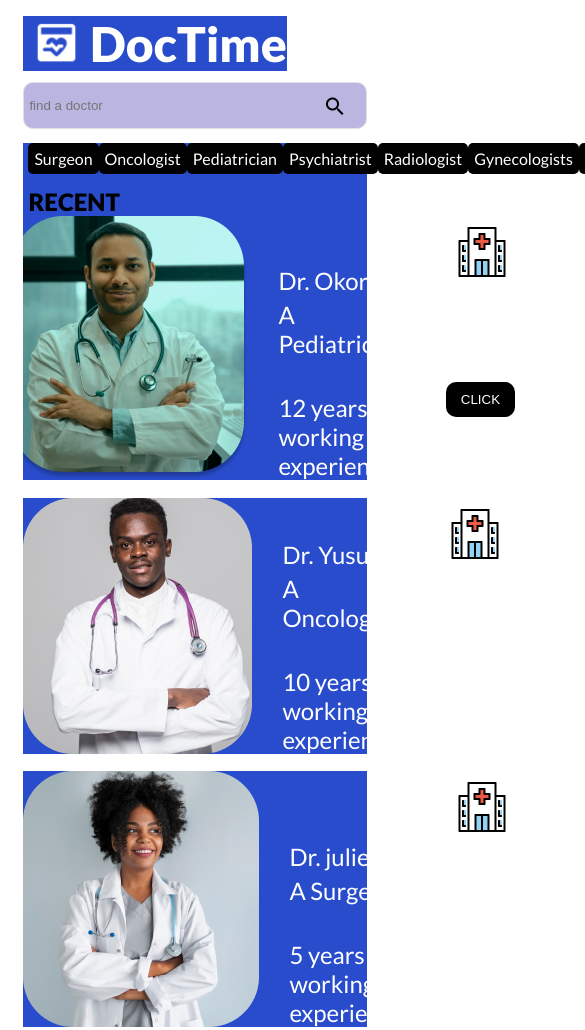
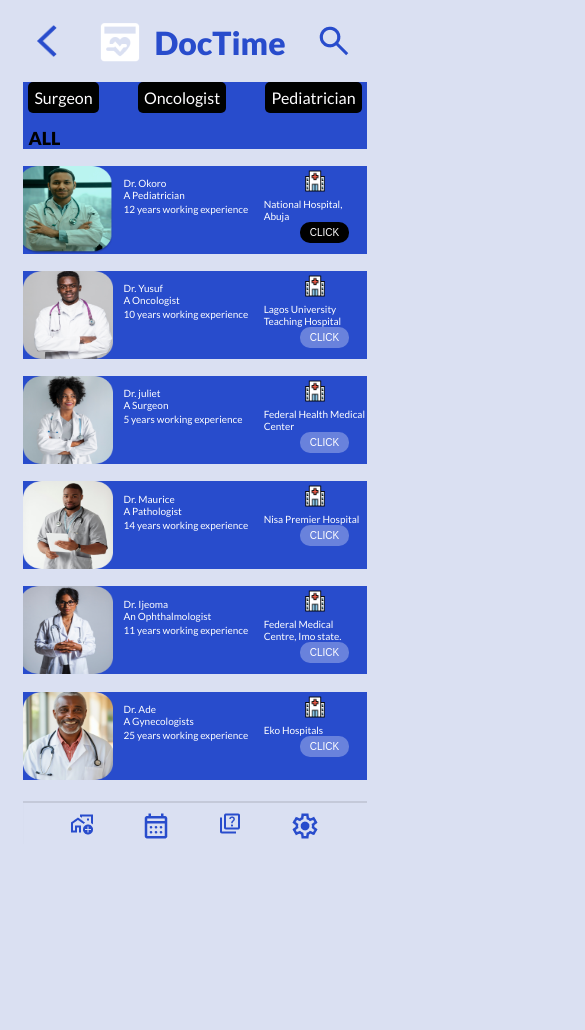
Before and after one commit to jhenniifer/DocTime, a plain HTML site: page html/doctors.html in a window 390 px wide. Shown: the top 1030 px of the page, 585 px wide, since content can reach past the window. After the commit the page ends 862 px from the top, so only its background shows below. Drawn offline with Linux system fonts and the light colour scheme; files that its build step writes are made by us from their sources.

Commit message:
doctor mobile hopefully completed

```diff
--- a/css/doctors.css
+++ b/css/doctors.css
@@ -1,8 +1,15 @@
 
 /* styling for the doctor.html/find a doctor page */
+.mobile-top, .foot-menu,.all{
+    display: none;
+}
+.hide-sm{
+    display: flex;
+}
 .doctor-body{
     margin: 4% 6%;
     font-family: 'lato', sans-serif;
+    background-color: #dae0f2;
 }
 .doctor-logo{
     display: inline-flex;
@@ -47,6 +54,8 @@ bottom: 10px;
 }
 .doc-types div{
     display: flex;
+    /* flex-wrap: wrap; */
+    /* overflow-x: hidden; */
     justify-content: space-between;
 }
 .doc-types div p{
@@ -104,7 +113,6 @@ font-weight: 800;
 .doc-info button{
     color:#fff;
     background-color: rgba(255, 255, 255, .3);
-
     padding: 10px 15px;
     border:none;
     border-radius: 10px;
@@ -114,3 +122,105 @@ font-weight: 800;
     text-decoration: underline;
     color: #000100;
 }
+
+@media (Max-width: 992px) {
+    .mobile-top, .foot-menu{
+        display: contents;
+    }
+    .doctor-logo, .doctor-body form{
+        display: none;
+    }
+    .mobile-top{
+        display: flex;
+        justify-content: space-between;
+        margin: 4%;
+        align-items: center;
+    }
+    .mobile-logo{
+        display: flex;
+        align-items: center;
+    }
+    .hide-sm{
+        display: none;
+    }
+    .all{
+        display: block;
+        color: #000;
+font-size: 18px;
+font-weight: 800;
+margin-top: 4%;
+    }
+    .doc-types{
+        margin-bottom: 5%;
+    }
+.dr > div, .dr + div{
+        /* width: 100%; */
+        font-size: 10px;
+    }
+    .dr div {
+        margin-top: 5%;
+        margin-left: 10px;
+    }
+    .dr + div{
+        width: 30%;
+       margin-left: auto;
+    }
+
+    .dr div p:first-child{
+        margin-bottom: 0;
+    }
+    .dr div p:last-child{
+        margin-top: 2px;
+    }
+    .dr img{
+        width: 90px;
+        height: 88px;
+    }
+    .hospital-icon{
+        width: 30px;
+    }
+    .hospital-icon + p{
+        font-size: 10px;
+    }
+    .doc-info button, .doc-info #active{
+        font-size: 10px;
+        padding: 5px 10px;
+        margin-bottom:10px ;
+    }
+    .hospital-icon, .doc-info button {
+        margin-left: 55%;
+      }
+
+    .foot-menu{
+        display: flex;
+        justify-content: space-evenly;
+        margin-top: 7%;
+            background-color: #dae0f2;
+            padding-top: 10px;
+            border-top: transparent;
+            box-shadow:inset rgba(0, 0, 0, .1) .1px 2px;
+            position: sticky;
+            bottom: 0;
+    }
+    a:hover{
+        width: initial;
+    }
+}
+@media (max-width:500px) {
+    .hide-xs{
+        display: none;
+    }
+    .hospital-icon, .doc-info button {
+        margin-left: 50%;
+
+      }
+
+}
+@media (max-width:390px) {
+
+    .hospital-icon, .doc-info button {
+        margin-left: 35%;
+
+      }
+
+}
--- a/html/doctors.html
+++ b/html/doctors.html
@@ -8,6 +8,26 @@
     <title>Find a Doctor</title>
   </head>
   <body class="doctor-body">
+    <div class="mobile-top">
+      <div> <a href="#" onclick="backBtn(event)"><img
+         src="/assets/icons/arrow_back_ios.png"
+         style="width: 20px;
+         height: 32px;
+        "
+         alt=""
+       /> </a></div>
+       <div class="mobile-logo">
+         <img src="/assets/images/Health Calendar.png" alt="" />
+         <p style="color: #284CCC;
+         font-family: Lato;
+         font-size: 32px;
+        font-weight: 800;">DocTime</p>
+       </div>
+       <div> <a href="/html/doctors.html">
+       <img src="/assets/icons/search 2.png" style="width: 38px;
+       height: 38px;
+       flex-shrink: 0;"  alt=""/></a></div>
+     </div>
     <div class="doctor-logo">
       <img src="/assets/images/Health Calendar.png" alt="" />
       <p>DocTime</p>
@@ -21,13 +41,14 @@
         <p>Surgeon</p>
         <p>Oncologist</p>
         <p>Pediatrician</p>
-        <p>Psychiatrist</p>
-        <p>Radiologist</p>
-        <p>Gynecologists</p>
-        <p>Ophthalmology</p>
-        <p>Pathologist</p>
+        <p class="hide-xs">Psychiatrist</p>
+        <p class="hide-xs">Radiologist</p>
+        <p class="hide-sm">Gynecologists</p>
+        <p class="hide-sm">Ophthalmology</p>
+        <p class="hide-sm">Pathologist</p>
       </div>
-      <p>RECENT</p>
+      <p class="hide-sm">RECENT</p>
+      <p class="all">ALL</p>
     </div>
     <main>
       <div class="doc-info">
@@ -93,6 +114,49 @@
           <button>CLICK</button>
         </div>
       </div>
+
+      <div class="doc-info">
+        <div class="dr">
+          <img src="/assets/images/dr 5.png " alt="" />
+          <div>
+            <p>Dr. Ijeoma</p>
+            <span>An Ophthalmologist </span>
+            <p>11 years working experience</p>
+          </div>
+        </div>
+        <div>
+          <img src="/assets/icons/openmoji_hospital.png" alt=""  class="hospital-icon"/>
+          <p>Federal Medical Centre, Imo state.</p>
+          <button>CLICK</button>
+        </div>
+      </div>
+
+      <div class="doc-info">
+        <div class="dr">
+          <img src="/assets/images/dr 6.png " alt="" />
+          <div>
+            <p>Dr. Ade</p>
+            <span>A Gynecologists</span>
+            <p>25 years working experience</p>
+          </div>
+        </div>
+        <div>
+          <img src="/assets/icons/openmoji_hospital.png" alt=""  class="hospital-icon"/>
+          <p>Eko Hospitals          </p>
+          <button>CLICK</button>
+        </div>
+      </div>
     </main>
+    <footer class="foot-menu">
+      <a href="home.html"
+        ><img src="/assets/icons/add_home_work.png" alt=""
+      /></a>
+      <a href="/html/okoro.html"><img src="/assets/icons/calendar_month.png" alt="" /></a>
+      <a href="/html/faq.html"
+        ><img src="/assets/icons/quiz blue.png" alt=""
+      /></a>
+      <a href="/html/settings.html"><img src="/assets/icons/settings blue.png" alt="" /></a>
+    </footer>
+  </div>
   </body>
 </html>
```
Also changed, not shown: assets/images/dr 5 small.png (added), assets/images/dr 5.png (added), assets/images/dr 6.png (added).
